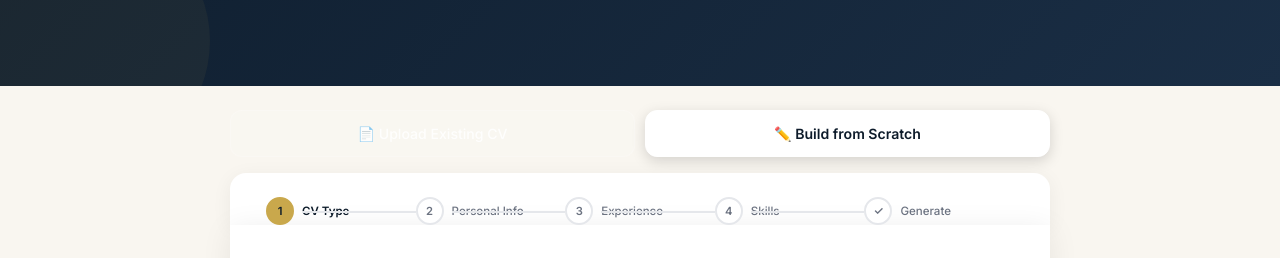
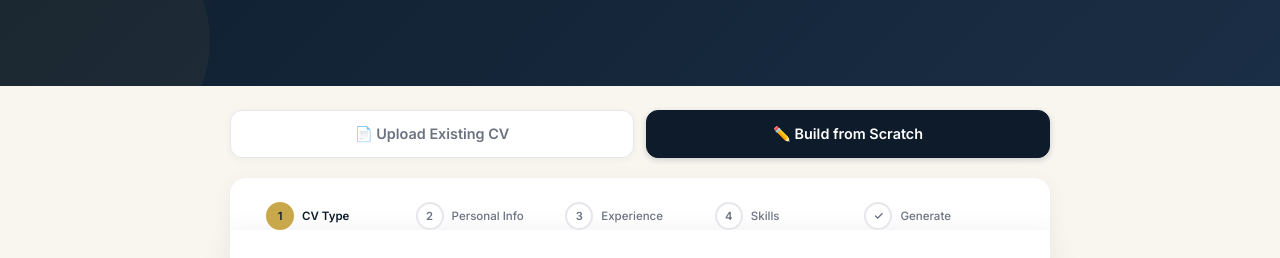
Before and after one commit to areeeb72a/procv-ai, a website: page index.html in a window 1280 px wide. Both pictures are taken after a click on the button "✏️ Build from Scratch". Shown: the part 494-752 px from the top of the page. Drawn offline with nearby package versions, Linux system fonts and the light colour scheme.

Commit message:
Add files via upload

```diff
--- a/index.html
+++ b/index.html
@@ -150,7 +150,7 @@
     border-radius: 16px 16px 0 0;
     padding: 24px 36px 0;
     box-shadow: 0 4px 20px rgba(0,0,0,0.06);
-    margin-top: 16px;
+    margin-top: 20px;
   }
   .steps {
     display: flex;
@@ -165,14 +165,7 @@
     position: relative;
   }
   .step:not(:last-child)::after {
-    content: '';
-    position: absolute;
-    top: 14px;
-    left: 36px;
-    right: 0;
-    height: 2px;
-    background: var(--border);
-    z-index: 0;
+    display: none;
   }
   .step.done:not(:last-child)::after { background: var(--gold); }
   .step-circle {
@@ -496,10 +489,11 @@
   }
 
   /* MODE TABS */
-  .mode-tabs { max-width:860px; margin:24px auto 0; padding:0 20px; position:relative; z-index:5; display:flex; gap:10px; }
-  .mode-tab { flex:1; padding:14px 20px; text-align:center; background:rgba(255,255,255,0.1); border:1.5px solid rgba(255,255,255,0.18); border-radius:12px; cursor:pointer; color:rgba(255,255,255,0.85); font-family:'Inter',sans-serif; font-size:0.88rem; font-weight:500; transition:all 0.2s; }
-  .mode-tab:hover { background:rgba(255,255,255,0.18); color:#fff; }
-  .mode-tab.active { background:var(--white); color:var(--navy); font-weight:700; border-color:var(--white); box-shadow:0 4px 14px rgba(0,0,0,0.15); }
+  .mode-tabs { max-width:860px; margin:24px auto 0; padding:0 20px; position:relative; z-index:5; display:flex; gap:12px; }
+  .mode-tab { flex:1; padding:14px 20px; text-align:center; background:var(--white); border:1.5px solid var(--border); border-radius:12px; cursor:pointer; color:var(--muted); font-family:'Inter',sans-serif; font-size:0.9rem; font-weight:600; transition:all 0.2s; box-shadow:0 2px 8px rgba(0,0,0,0.04); }
+  .mode-tab:hover { border-color:var(--gold); color:var(--navy); }
+  .mode-tab.active { background:var(--navy); color:var(--white); font-weight:700; border-color:var(--navy); box-shadow:0 2px 6px rgba(13,27,42,0.18); }
+  .mode-tab.active .tab-icon { filter:none; }
 
   /* UPLOAD CARD */
   .upload-card { background:var(--white); border-radius:16px; padding:36px; box-shadow:0 4px 30px rgba(0,0,0,0.08); margin-top:16px; }
@@ -901,7 +895,7 @@
         <div class="unlock-title">🔒 Clean PDF chahiye? Unlock karo!</div>
         <div class="unlock-sub">
           Pay karo aur WhatsApp pe unlock code lो — watermark-free PDF download hogi<br>
-          💰 <strong style="color:#C9A84C">PKR 500</strong> &nbsp;|&nbsp; <strong style="color:#C9A84C">AED 10</strong>
+          💰 <strong style="color:#C9A84C">PKR 2000</strong> &nbsp;|&nbsp; <strong style="color:#C9A84C">AED 25</strong>
         </div>
       </div>
       <div class="unlock-right">
@@ -1570,7 +1564,7 @@ function buildWatermark() {
 
 function setWALink() {
   const text = encodeURIComponent(
-    'Assalam o Alaikum! Me ne ProCV AI se apni CV banai hai. Clean PDF chahiye.\n\nKindly payment details bhejein:\n🇵🇰 PKR 500 | 🇦🇪 AED 10'
+    'Assalam o Alaikum! Me ne ProCV AI se apni CV banai hai. Clean PDF chahiye.\n\nKindly payment details bhejein:\n🇵🇰 PKR 2000 | 🇦🇪 AED 25'
   );
   const pkBtn = document.getElementById('waBtn');
   if (pkBtn) pkBtn.href = 'https://wa.me/923341331972?text=' + text;
```
